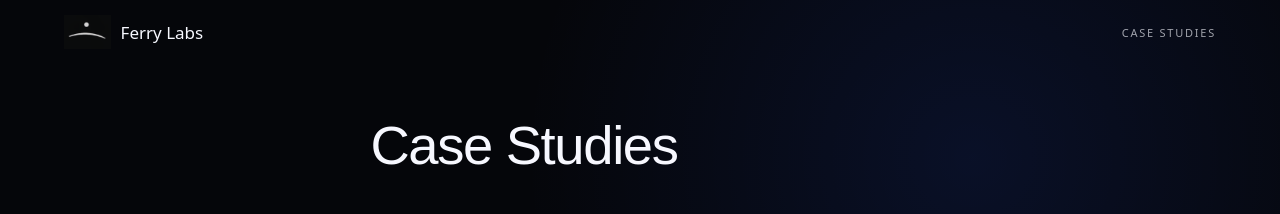
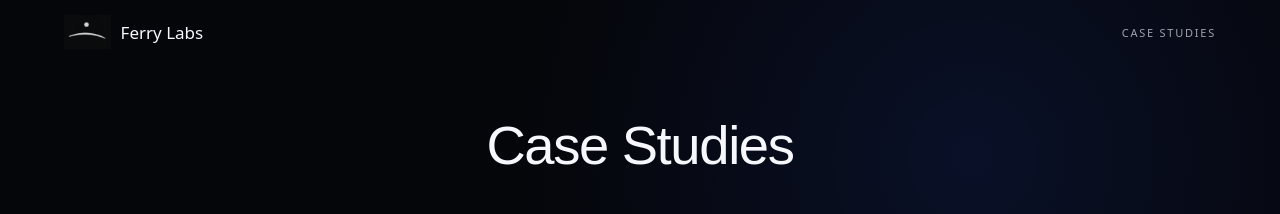
Before and after one commit to nahata-karn/ferry-labs-landing, a plain HTML site: page case-studies.html in a window 1280 px wide. Shown: the top 214 px of the page. Drawn offline with Linux system fonts and the light colour scheme; a web font is replaced by a local one.

Commit message:
center case studies title block

```diff
--- a/case-studies.css
+++ b/case-studies.css
@@ -119,7 +119,7 @@ a {
 
 .page-intro h1 {
   max-width: 920px;
-  margin: 0;
+  margin: 0 auto;
   width: 100%;
   text-align: center;
   font-size: clamp(37px, 4.25vw, 61px);
```
Also changed, not shown: tests/case-studies.test.mjs (+1 -0 lines).
